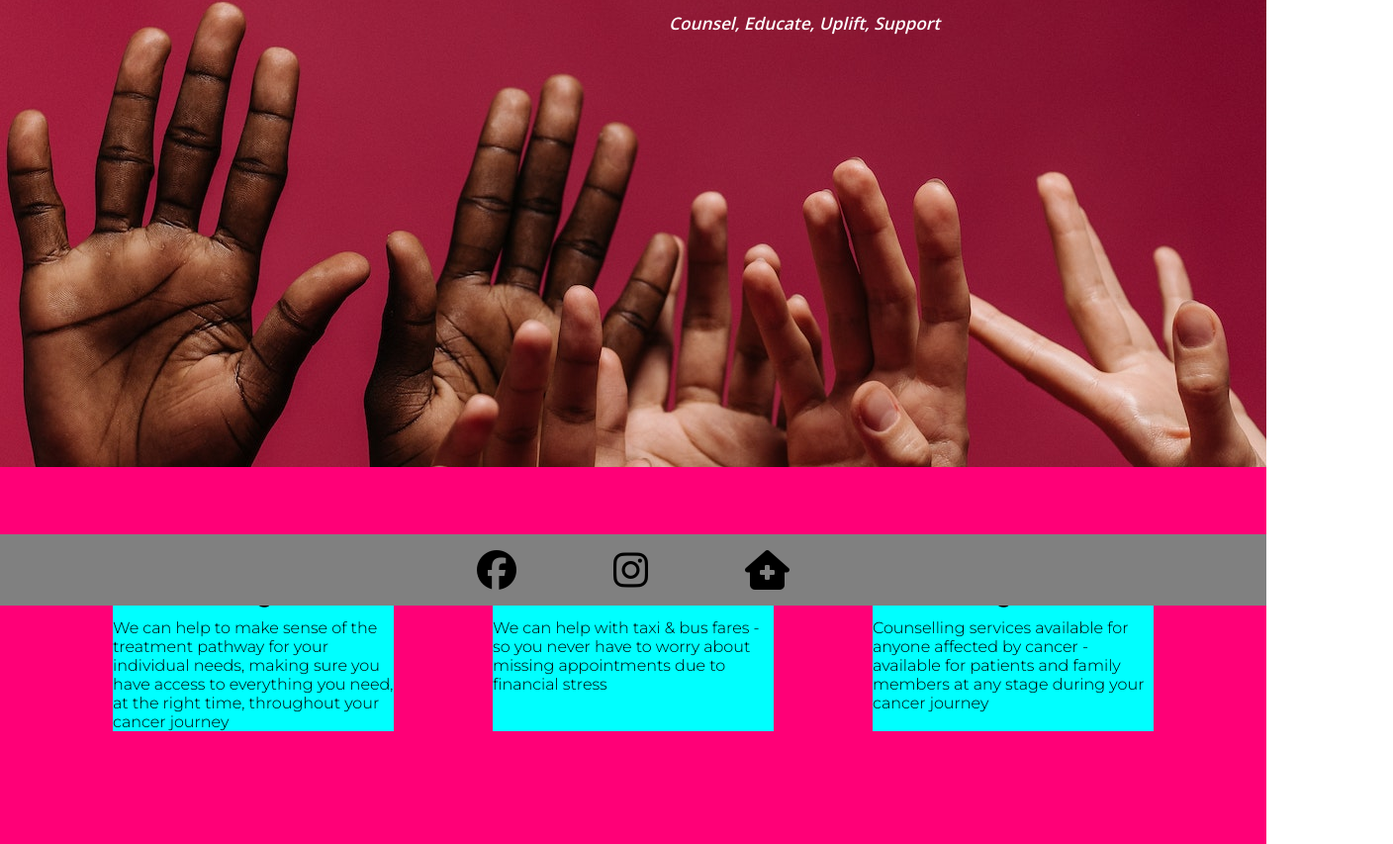
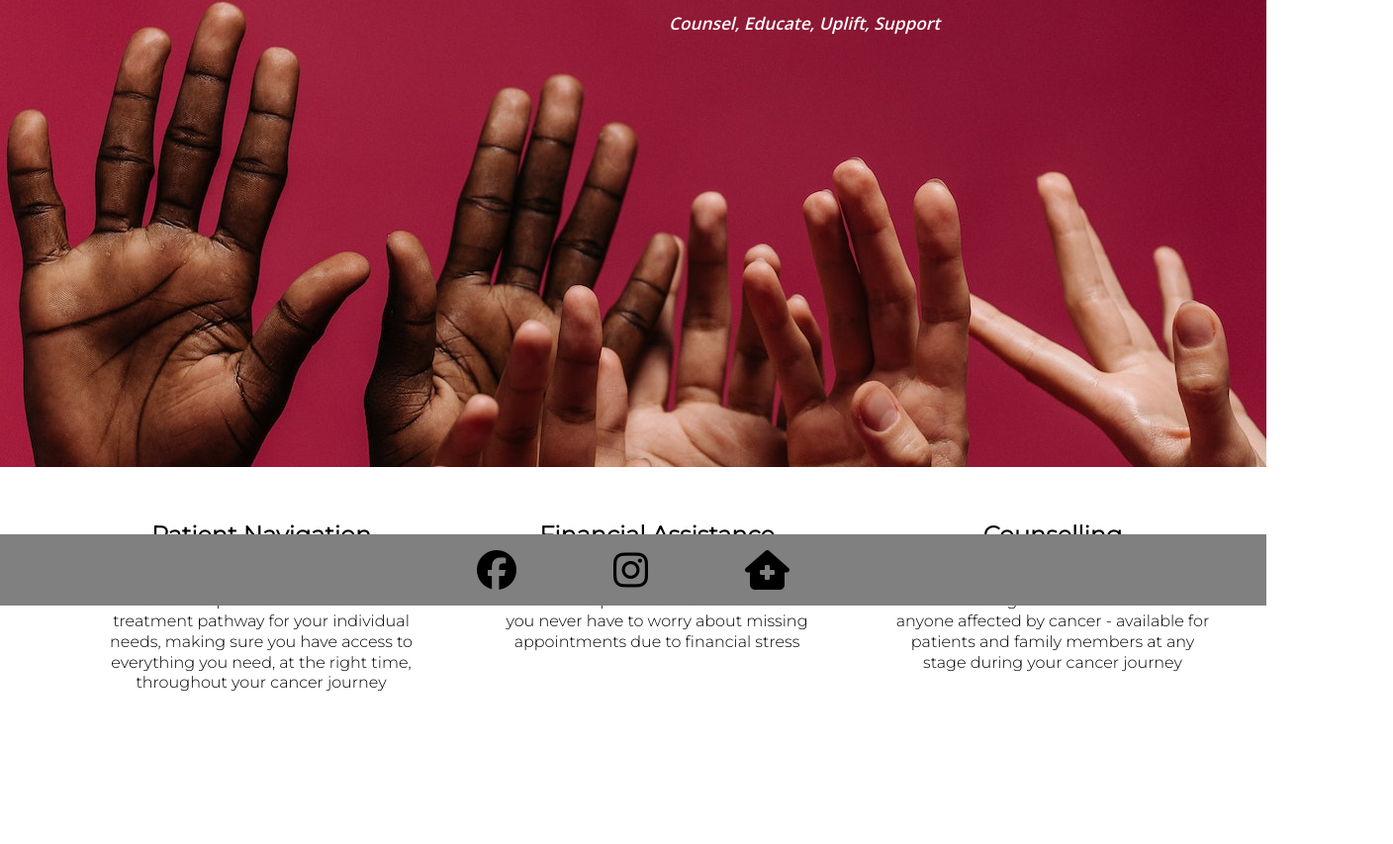
Before and after one commit to sarahliz24/SMARA-Cancer-Support, a plain HTML site: page index.html in a window 1280 px wide. Shown: the part 188-1041 px from the top of the page at 99% size, 1408 px wide, since content can reach past the window. After the commit the page ends 993 px from the top, so only its background shows below. Drawn offline with nearby package versions, Linux system fonts and the light colour scheme.

Commit message:
Style services section - centre H2 text, force icons to new line, amend padding to centre

```diff
--- a/assets/css/style.css
+++ b/assets/css/style.css
@@ -15,8 +15,8 @@ body {
 /* Heading - logo and navigation */
 
 h1 {
+    color: black;
     font-family: Open Sans, sans-serif;
-    color: black;
 }
 
 #logo {
@@ -26,8 +26,8 @@ h1 {
 }
 
 #menu {
+    float: right;
     font-size: 120%;
-    float: right;
 }
 
 #menu li {
@@ -37,8 +37,8 @@ h1 {
 }
 
 #menu a {
+    color: inherit;
     text-decoration: none;
-    color: inherit;
 }
 
 #menu, #logo {
@@ -58,17 +58,17 @@ h1 {
 /* Home page - hero image section */
 
 #hero-image {
+    background: url(../images/hero-image-large.jpg) no-repeat center center;
     height: 500px;
+    overflow: hidden;
     width: 100%;
-    background: url(../images/hero-image-large.jpg) no-repeat center center;
-    overflow: hidden;
 }
 
 #hero-text {
     color: white;
+    float: right;
     font-family: Open Sans, sans-serif;
     font-size: 120%;
-    float: right;
     margin-right: 50px;
 
     top: 120px;
@@ -94,21 +94,24 @@ h1 {
 /* Services section */
 
 .services {
+    /* background-color: rgb(255, 0, 119); */
+    /* box-sizing: border-box; */
     display: flex;
-    padding: 5%;
-    background-color: rgb(255, 0, 119);
+    /* flex-basis: 25%; */
+    /* max-height: fit-content; */
+    padding: 1% 5% 5% 5%;
     width: 100%;
-    box-sizing: border-box;
-    flex-basis: 25%;
-    max-height: fit-content;
 }
 
 .services div {
+    /* background-color: aqua; */
+    clear: both;
     justify-content: space-between;
+    line-height: 1.3;
+    margin: 40px;
+    text-align: center;
     width: 25%;
-    margin: 50px;
-    background-color: aqua;
-    clear: both;
+    padding-top: 0;
 }
 
 .services > h2 {
@@ -126,9 +129,11 @@ h1 {
     height: 60px;
     text-align: center;
     position: fixed;
+    width: 100%;
+
     left: 0;
     bottom: 0;
-    width: 100%;
+
     padding-top: 12px;
 }
 
--- a/index.html
+++ b/index.html
@@ -44,15 +44,15 @@
     </section>
     <section class="services">
         <div>
-            <h2>Patient Navigation <i class="fa-regular fa-compass"></i></h2>
+            <h2>Patient Navigation<br><i class="fa-regular fa-compass"></i></h2>
             <p>We can help to make sense of the treatment pathway for your individual needs, making sure you have access to everything you need, at the right time, throughout your cancer journey</p>
         </div>
         <div>
-            <h2>Financial Assistance <i class="fa-solid fa-dollar-sign"></i></h2>
+            <h2>Financial Assistance<br><i class="fa-solid fa-dollar-sign"></i></h2>
             <p>We can help with taxi & bus fares - so you never have to worry about missing appointments due to financial stress</p>
         </div>
         <div>
-            <h2>Counselling <i class="fa-solid fa-brain"></i></h2>
+            <h2>Counselling<br><i class="fa-solid fa-brain"></i></h2>
             <p>Counselling services available for anyone affected by cancer - available for patients and family members at any stage during your cancer journey</p>
         </div>
     </section>
```
